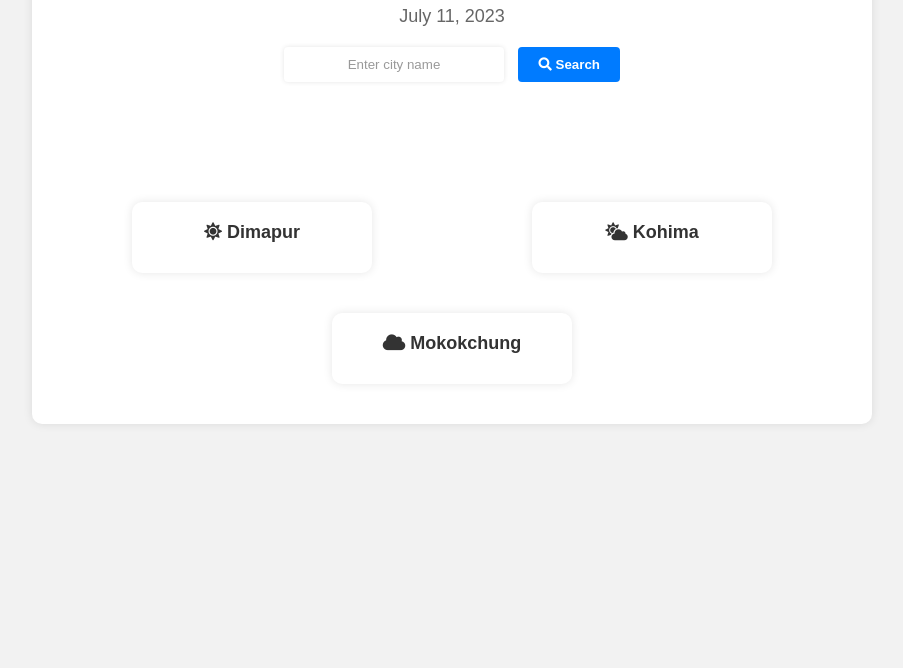
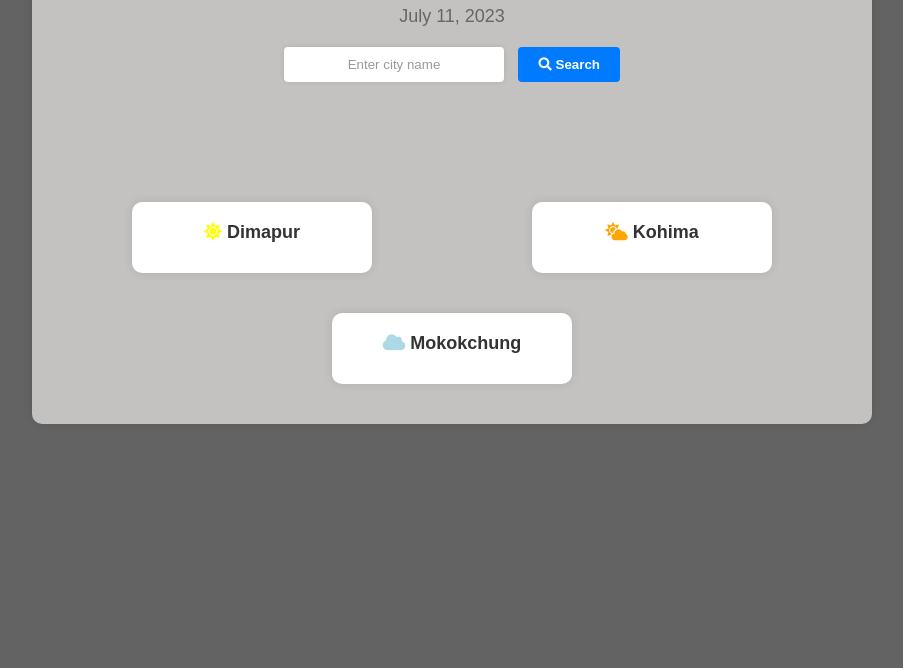
Before and after one commit to Red12-45/Naga-Forecast, a website: page public/index.html in a window 1280 px wide. Shown: the part 132-800 px from the top of the page, without its empty margins (188-1091 px from the left). Drawn offline with nearby package versions, Linux system fonts and the light colour scheme; no server answers.

Commit message:
Change Colour

```diff
--- a/public/index.html
+++ b/public/index.html
@@ -12,6 +12,18 @@
       rel="stylesheet"
       href="https://cdnjs.cloudflare.com/ajax/libs/font-awesome/5.15.3/css/all.min.css"
     />
+    <style>
+      /* Add the following CSS to customize the icon colors */
+      .fa-cloud-sun {
+        color: orange;
+      }
+      .fa-sun {
+        color: yellow;
+      }
+      .fa-cloud {
+        color: lightblue;
+      }
+    </style>
   </head>
   <body>
     <div class="container">
@@ -21,7 +33,7 @@
         <input type="text" id="cityInput" placeholder="Enter city name" />
         <button type="submit"><i class="fas fa-search"></i> Search</button>
       </form>
-      <div id="weatherData"></div>
+      <div id="weatherData" style="background-color: #c4c1c1"></div>
       <div class="city-temp">
         <div class="city-box">
           <h3><i class="fas fa-sun"></i> Dimapur</h3>
--- a/public/style.css
+++ b/public/style.css
@@ -1,14 +1,15 @@
 body {
   font-family: Arial, sans-serif;
-  background-color: #f2f2f2;
+
   margin-top: 3%;
+  background-color: #646363;
 }
 
 .container {
   max-width: 800px;
   margin: 0 auto;
   padding: 20px;
-  background-color: #ffffff;
+  background-color: #c4c1c1;
   border-radius: 10px;
   box-shadow: 0 0 10px rgba(0, 0, 0, 0.1);
 }
```
